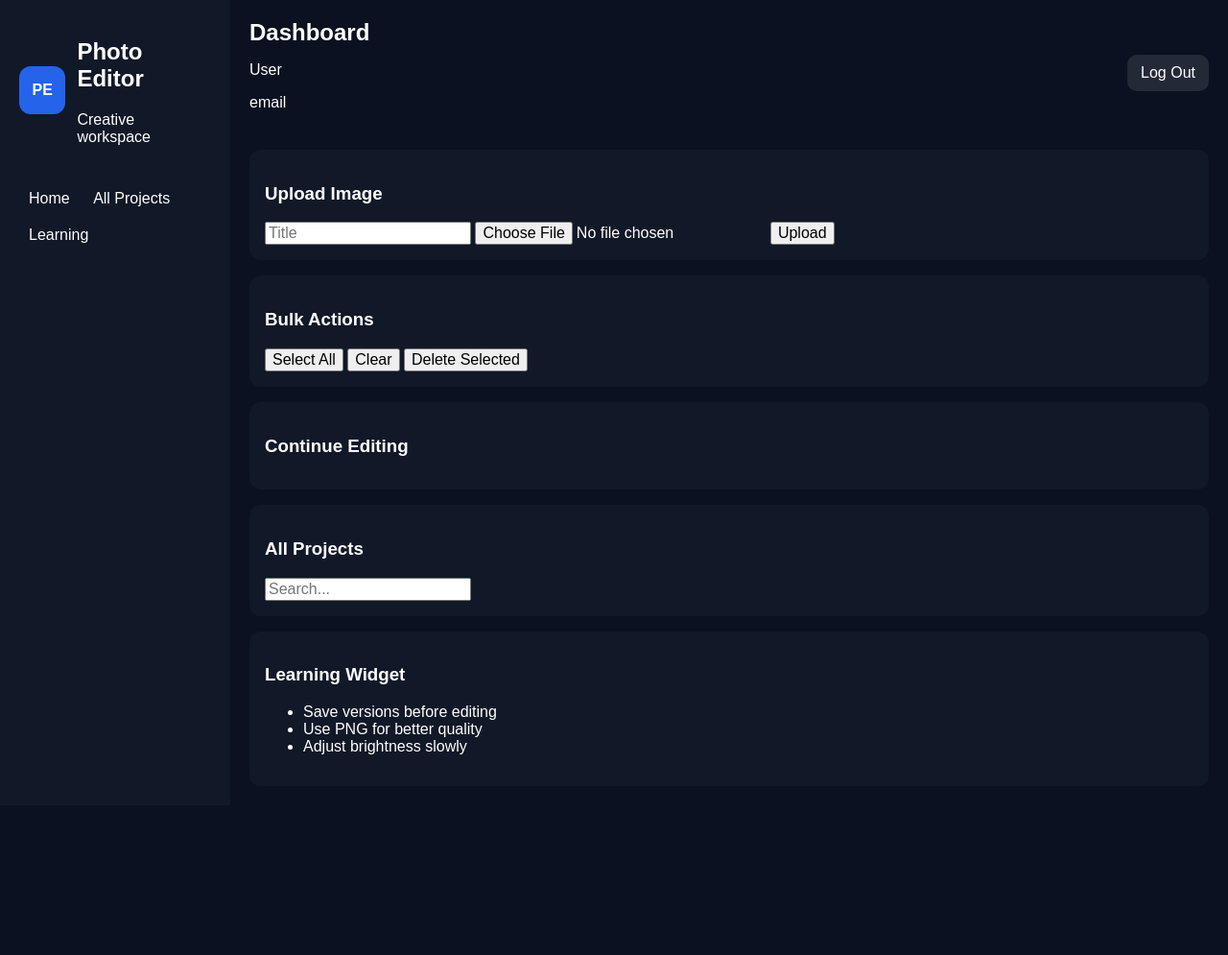
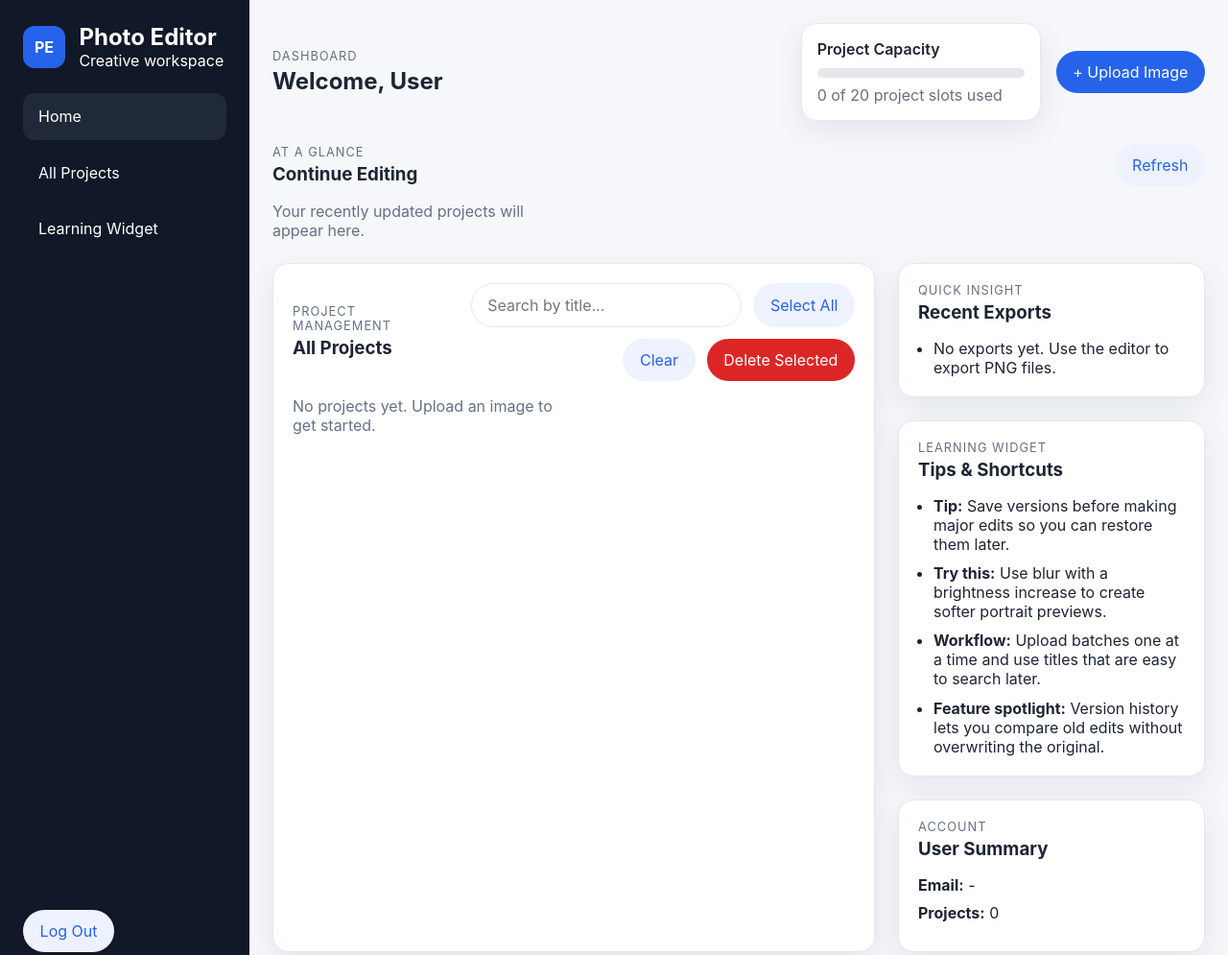
Before and after one commit to jah1044/CPSC427, a plain HTML site: page photo editor/Frontend/dashboard.html in a window 1280 px wide. Shown: the top 995 px of the page at 96% size. Before the commit the page ends 839 px from the top, so only its background shows below. Drawn offline with Linux system fonts and the light colour scheme; no server answers; sample sign-in values are in the browser's storage.

Commit message:
update dashboard ui and rebuild project package

```diff
--- a/photo editor/Frontend/css/styles.css
+++ b/photo editor/Frontend/css/styles.css
@@ -266,124 +266,229 @@ input {
   background: linear-gradient(90deg, var(--primary), #60a5fa);
 }
 
-/* ================= DASHBOARD LAYOUT ================= */
-
-.dashboard-body {
-  margin: 0;
-  font-family: Arial, sans-serif;
-  background: #0b1120;
-  color: white;
+/* [04/01/2026] panel layout */
+.panel {
+  background: var(--panel);
+  border: 1px solid var(--border);
+  border-radius: var(--radius);
+  box-shadow: var(--shadow);
+  padding: 1.25rem;
 }
 
-.dashboard-layout {
-  display: flex;
-  min-height: 100vh;
+.continue-strip {
+  margin-bottom: 1.5rem;
 }
 
-/* ================= SIDEBAR ================= */
-
-.sidebar {
-  width: 240px;
-  background: #111827;
-  padding: 20px;
-  display: flex;
-  flex-direction: column;
-  gap: 20px;
+.continue-row {
+  display: grid;
+  grid-template-columns: repeat(3, minmax(0, 1fr));
+  gap: 1rem;
 }
 
-.brand {
-  display: flex;
-  align-items: center;
-  gap: 12px;
+.continue-card {
+  background: var(--panel);
+  border: 1px solid var(--border);
+  border-radius: var(--radius);
+  overflow: hidden;
+  box-shadow: var(--shadow);
 }
 
-.brand-logo {
-  width: 50px;
-  height: 50px;
-  background: #2563eb;
-  border-radius: 12px;
-  display: flex;
-  align-items: center;
-  justify-content: center;
-  font-weight: bold;
+.continue-card img {
+  height: 180px;
+  width: 100%;
+  object-fit: cover;
 }
 
-.sidebar-nav button {
-  background: none;
-  border: none;
-  color: white;
-  text-align: left;
-  padding: 10px;
-  border-radius: 8px;
-  cursor: pointer;
+.continue-card__content {
+  padding: 1rem;
 }
 
-.sidebar-nav button:hover {
-  background: rgba(255,255,255,0.1);
+.continue-card__content h4 {
+  margin: 0 0 0.35rem;
 }
 
-/* ================= MAIN ================= */
-
-.dashboard-main {
-  flex: 1;
-  padding: 20px;
+.continue-card__content p {
+  margin: 0 0 0.9rem;
+  color: var(--muted);
 }
 
-.topbar {
+.dashboard-grid {
+  display: grid;
+  grid-template-columns: minmax(0, 1fr) 320px;
+  gap: 1.5rem;
+}
+
+.dashboard-grid__main,
+.dashboard-grid__side {
+  display: grid;
+  gap: 1.5rem;
+}
+
+.section-heading {
   display: flex;
   justify-content: space-between;
   align-items: center;
+  gap: 1rem;
+  margin-bottom: 1rem;
 }
 
-.logout-btn {
-  background: rgba(255,255,255,0.1);
-  border: none;
-  padding: 10px 14px;
-  border-radius: 10px;
-  color: white;
-  cursor: pointer;
+.section-heading h3 {
+  margin: 0;
 }
 
-/* ================= PANELS ================= */
-
-.panel {
-  background: #111827;
-  padding: 16px;
-  border-radius: 12px;
-  margin-top: 16px;
+.project-toolbar {
+  display: flex;
+  gap: 0.75rem;
+  flex-wrap: wrap;
+  justify-content: flex-end;
 }
 
-/* ================= GRID ================= */
-
-#projectsGrid {
-  display: grid;
-  grid-template-columns: repeat(auto-fill, minmax(220px, 1fr));
-  gap: 16px;
+.search-input {
+  min-width: 220px;
+  border: 1px solid var(--border);
+  border-radius: 999px;
+  padding: 0.75rem 1rem;
 }
 
-/* ================= PROJECT CARDS ================= */
+.upload-form {
+  display: grid;
+  gap: 1rem;
+}
+
+.form-group {
+  display: grid;
+  gap: 0.45rem;
+}
+
+.form-group input {
+  border: 1px solid var(--border);
+  border-radius: var(--radius-sm);
+  padding: 0.9rem 1rem;
+}
+
+.upload-actions {
+  display: flex;
+  justify-content: flex-end;
+}
+
+.projects-grid {
+  display: grid;
+  grid-template-columns: repeat(auto-fill, minmax(260px, 1fr));
+  gap: 1rem;
+}
 
 .project-card {
-  background: #0f172a;
-  border-radius: 12px;
+  border: 1px solid var(--border);
+  border-radius: var(--radius);
   overflow: hidden;
-  padding: 10px;
+  background: #fff;
+  position: relative;
+  transition: transform 0.15s ease, box-shadow 0.15s ease;
 }
 
-.project-card img {
+.project-card:hover {
+  transform: translateY(-3px);
+  box-shadow: 0 14px 34px rgba(15, 23, 42, 0.1);
+}
+
+.project-card__select {
+  position: absolute;
+  top: 0.8rem;
+  left: 0.8rem;
+  z-index: 2;
+  display: flex;
+  gap: 0.35rem;
+  align-items: center;
+  padding: 0.4rem 0.55rem;
+  background: rgba(255, 255, 255, 0.92);
+  border-radius: 999px;
+  font-size: 0.82rem;
+}
+
+.project-card__preview {
+  position: relative;
+}
+
+.project-card__preview img {
   width: 100%;
-  height: 150px;
+  height: 220px;
   object-fit: cover;
+}
+
+.project-card__overlay {
+  position: absolute;
+  inset: 0;
+  display: grid;
+  place-items: center;
+  background: rgba(17, 24, 39, 0.42);
+  opacity: 0;
+  transition: opacity 0.15s ease;
+}
+
+.project-card:hover .project-card__overlay {
+  opacity: 1;
+}
+
+.project-card__body {
+  padding: 1rem;
+}
+
+.project-card__title-row {
+  display: flex;
+  justify-content: space-between;
+  gap: 0.8rem;
+  align-items: start;
+}
+
+.project-card__title-row h4 {
+  margin: 0;
+}
+
+.project-card__meta {
+  margin: 0.45rem 0;
+  color: var(--muted);
+}
+
+.project-card__details {
+  display: flex;
+  gap: 0.8rem;
+  color: var(--muted);
+  font-size: 0.9rem;
+  margin-bottom: 0.8rem;
+}
+
+.status-badge {
+  display: inline-flex;
+  align-items: center;
+  border-radius: 999px;
+  background: #dbeafe;
+  color: #1d4ed8;
+  font-size: 0.8rem;
+  padding: 0.25rem 0.6rem;
+  white-space: nowrap;
 }
 
 .card-actions {
   display: flex;
-  gap: 8px;
-  margin-top: 8px;
+  gap: 0.6rem;
+  flex-wrap: wrap;
 }
 
-button {
-  cursor: pointer;
+.widget .simple-list,
+.widget .tips-list {
+  margin: 0;
+  padding-left: 1rem;
+  display: grid;
+  gap: 0.65rem;
+}
+
+.account-summary p {
+  margin: 0 0 0.6rem;
+}
+
+.empty-state {
+  margin: 0;
+  color: var(--muted);
 }
 
 /* [04/01/2026] smaller screens stack panels for easier grading demos */
--- a/photo editor/Frontend/dashboard.html
+++ b/photo editor/Frontend/dashboard.html
@@ -2,90 +2,160 @@
 <html lang="en">
 <head>
   <meta charset="UTF-8" />
-  <title>Dashboard</title>
+  <meta name="viewport" content="width=device-width, initial-scale=1.0" />
+  <title>Photo Editor - Dashboard</title>
   <link rel="stylesheet" href="css/styles.css" />
+  <script src="js/api.js" defer></script>
+  <script src="js/upload.js" defer></script>
+  <script src="js/dashboard.js" defer></script>
 </head>
-
-<body class="dashboard-body">
+<body class="dashboard-page">
   <div class="dashboard-layout">
-
-    <!-- Sidebar -->
     <aside class="sidebar">
-      <div class="brand">
-        <div class="brand-logo">PE</div>
+      <div class="sidebar__brand">
+        <span class="sidebar__logo">PE</span>
         <div>
-          <h2>Photo Editor</h2>
+          <h1>Photo Editor</h1>
           <p>Creative workspace</p>
         </div>
       </div>
 
-      <nav class="sidebar-nav">
-        <button data-scroll-target="projectsSection">Home</button>
-        <button data-scroll-target="projectsSection">All Projects</button>
-        <button data-scroll-target="learningSection">Learning</button>
+      <nav class="sidebar__nav">
+        <button class="sidebar__link is-active" type="button">Home</button>
+        <button class="sidebar__link" type="button" data-scroll-target="projectsSection">All Projects</button>
+        <button class="sidebar__link" type="button" data-scroll-target="learningWidget">Learning Widget</button>
       </nav>
+
+      <div class="sidebar__footer">
+        <button id="logoutButton" class="button button--ghost" type="button">Log Out</button>
+      </div>
     </aside>
 
-    <!-- Main -->
     <main class="dashboard-main">
-
-      <!-- Top bar -->
-      <div class="topbar">
+      <header class="topbar">
         <div>
-          <h2>Dashboard</h2>
-          <p id="displayUsername">User</p>
-          <p id="displayEmail">email</p>
+          <p class="eyebrow">Dashboard</p>
+          <h2>Welcome, <span id="displayUsername">User</span></h2>
         </div>
 
-        <button id="logoutButton" class="logout-btn">Log Out</button>
+        <div class="topbar__actions">
+          <div class="storage-card">
+            <p class="storage-card__title">Project Capacity</p>
+            <div class="storage-bar">
+              <div id="storageBarFill" class="storage-bar__fill"></div>
+            </div>
+            <p id="storageText" class="storage-card__meta">0 of 20 project slots used</p>
           </div>
 
-      <!-- Upload -->
-      <section id="uploadPanel" class="panel">
-        <h3>Upload Image</h3>
-        <input type="text" id="title" placeholder="Title" />
-        <input type="file" id="image" />
-        <button id="uploadButton" class="primary-btn">Upload</button>
+          <button id="openUploadButton" class="button button--primary" type="button">+ Upload Image</button>
+        </div>
+      </header>
+
+      <section class="continue-strip">
+        <div class="section-heading">
+          <div>
+            <p class="eyebrow">At a glance</p>
+            <h3>Continue Editing</h3>
+          </div>
+          <button id="refreshDashboardButton" class="button button--ghost" type="button">Refresh</button>
+        </div>
+        <div id="continueEditingRow" class="continue-row">
+          <p class="empty-state">Your recently updated projects will appear here.</p>
+        </div>
       </section>
 
-      <!-- Bulk Actions -->
-      <section class="panel">
-        <h3>Bulk Actions</h3>
-        <button id="selectAllButton">Select All</button>
-        <button id="clearSelectionButton">Clear</button>
-        <button id="bulkDeleteButton" class="danger-btn">Delete Selected</button>
+      <section class="dashboard-grid">
+        <div class="dashboard-grid__main">
+          <section class="panel upload-panel" id="uploadPanel" hidden>
+            <div class="section-heading">
+              <div>
+                <p class="eyebrow">Quick action</p>
+                <h3>Upload New Project</h3>
+              </div>
+              <button id="closeUploadButton" class="button button--ghost" type="button">Close</button>
+            </div>
+
+            <div class="upload-form">
+              <div class="form-group">
+                <label for="imgTitle">Project Title</label>
+                <input id="imgTitle" type="text" placeholder="Enter a project title" />
+              </div>
+
+              <div class="form-group">
+                <label for="imgFile">Image File</label>
+                <input id="imgFile" type="file" accept=".jpg,.jpeg,.png,.webp" />
+              </div>
+
+              <div class="upload-actions">
+                <button id="uploadButton" class="button button--primary" type="button">Upload</button>
+              </div>
+            </div>
           </section>
 
-      <!-- Continue Editing -->
-      <section class="panel">
-        <h3>Continue Editing</h3>
-        <div id="continueEditingRow"></div>
+          <section class="panel" id="projectsSection">
+            <div class="section-heading section-heading--stack-mobile">
+              <div>
+                <p class="eyebrow">Project management</p>
+                <h3>All Projects</h3>
+              </div>
+
+              <div class="project-toolbar">
+                <input id="projectSearchInput" class="search-input" type="search" placeholder="Search by title..." />
+                <button id="selectAllButton" class="button button--ghost" type="button">Select All</button>
+                <button id="clearSelectionButton" class="button button--ghost" type="button">Clear</button>
+                <button id="bulkDeleteButton" class="button button--danger" type="button" disabled>Delete Selected</button>
+              </div>
+            </div>
+
+            <div id="projectsGrid" class="projects-grid">
+              <p class="empty-state">No projects yet. Upload an image to get started.</p>
+            </div>
           </section>
+        </div>
 
-      <!-- Projects -->
-      <section class="panel" id="projectsSection">
-        <h3>All Projects</h3>
-
-        <input id="projectSearchInput" placeholder="Search..." />
-
-        <div id="projectsGrid"></div>
-      </section>
-
-      <!-- Learning -->
-      <section class="panel" id="learningSection">
-        <h3>Learning Widget</h3>
-
-        <ul>
-          <li>Save versions before editing</li>
-          <li>Use PNG for better quality</li>
-          <li>Adjust brightness slowly</li>
+        <aside class="dashboard-grid__side">
+          <section class="panel widget">
+            <div class="section-heading">
+              <div>
+                <p class="eyebrow">Quick insight</p>
+                <h3>Recent Exports</h3>
+              </div>
+            </div>
+            <ul id="recentExportsList" class="simple-list">
+              <li>No exports yet. Use the editor to export PNG files.</li>
             </ul>
           </section>
 
+          <section class="panel widget" id="learningWidget">
+            <div class="section-heading">
+              <div>
+                <p class="eyebrow">Learning widget</p>
+                <h3>Tips & Shortcuts</h3>
+              </div>
+            </div>
+            <ul class="tips-list">
+              <li><strong>Tip:</strong> Save versions before making major edits so you can restore them later.</li>
+              <li><strong>Try this:</strong> Use blur with a brightness increase to create softer portrait previews.</li>
+              <li><strong>Workflow:</strong> Upload batches one at a time and use titles that are easy to search later.</li>
+              <li><strong>Feature spotlight:</strong> Version history lets you compare old edits without overwriting the original.</li>
+            </ul>
+          </section>
+
+          <section class="panel widget">
+            <div class="section-heading">
+              <div>
+                <p class="eyebrow">Account</p>
+                <h3>User Summary</h3>
+              </div>
+            </div>
+            <div class="account-summary">
+              <p><strong>Email:</strong> <span id="displayEmail">-</span></p>
+              <p><strong>Projects:</strong> <span id="displayProjectCount">0</span></p>
+            </div>
+          </section>
+        </aside>
+      </section>
     </main>
   </div>
-
-  <script src="js/api.js"></script>
-  <script src="js/dashboard.js"></script>
 </body>
 </html>
```
Lines whose indentation alone changed are shown as unchanged.
